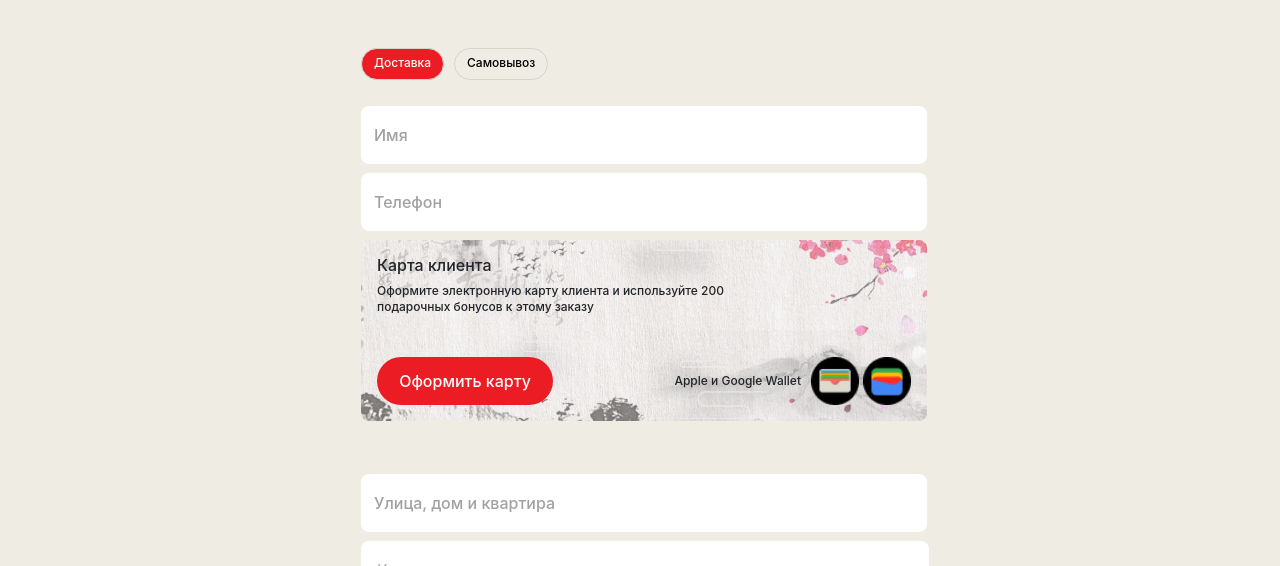
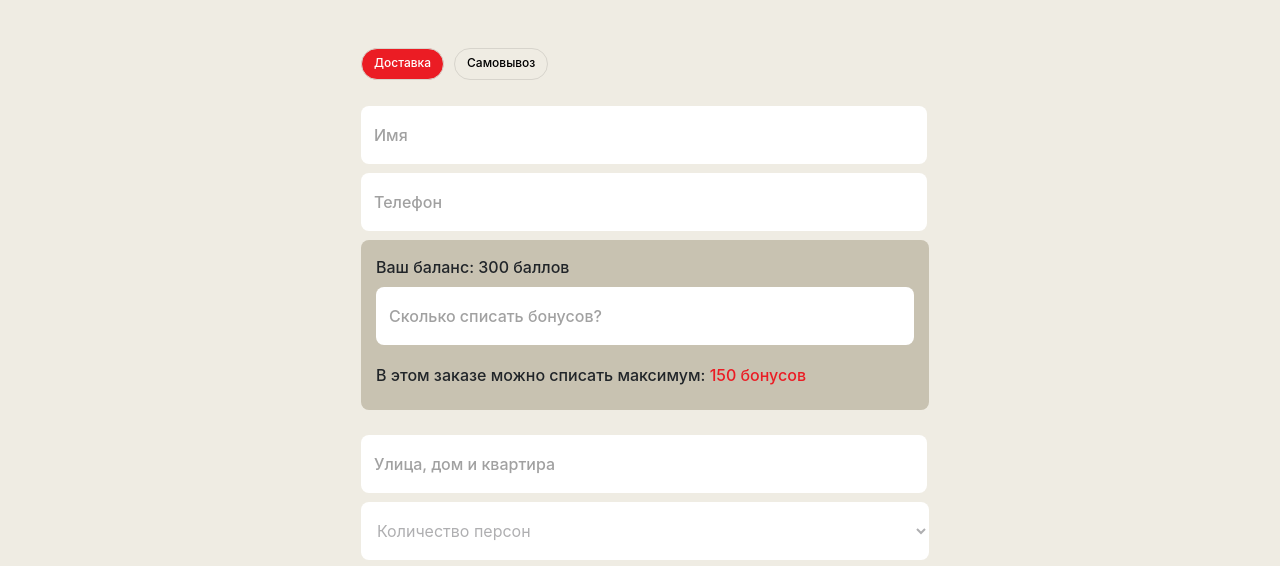
Before and after one commit to AlexKonovalov12/-, a plain HTML site: page order.html in a window 1280 px wide. Shown: the part 188-754 px from the top of the page. Drawn offline with nearby package versions, Linux system fonts and the light colour scheme; a web font is replaced by a local one.

Commit message:
Update order page

```diff
--- a/order.html
+++ b/order.html
@@ -176,33 +176,14 @@
 
 
 
-                                <div class="row p-0 m-0 mb-48 ">
-                                    <div
-                                        class="col d-flex flex-column justify-content-between cart-client-card p-0 m-0">
-                                        <div>
-                                            <h5 class="card-cart-discount-title">Карта клиента</h5>
-                                            <p class="card-cart-discount-text">Оформите электронную карту клиента и
-                                                используйте 200 <br class="d-none d-lg-inline"> подарочных бонусов к
-                                                этому
-                                                заказу</p>
-                                        </div>
-                                        <div class="row p-0 m-0">
-                                            <div class="col p-0 m-0">
-                                                <a href="register.html" class="card-cart-discount-button">
-                                                    Оформить карту
-                                                </a>
-                                            </div>
-                                            <div class="col d-flex justify-content-end p-0 m-0 align-items-center">
-                                                <p class="m-0 p-0 d-none d-lg-inline mr-8 card-cart-discount-text">
-                                                    Apple и
-                                                    Google Wallet</p>
-                                                <img src="images/discount1.png" alt=""
-                                                    class="h-48 img-fluid discount-img mr-4">
-                                                <img src="images/discount2.png" alt=""
-                                                    class="h-48 img-fluid discount-img">
-                                            </div>
-                                        </div>
+                                <div class="row m-0 bonus_card">
+                                   <p>Ваш баланс: 300 баллов</p>
+                                    <div class="form-floating">
+                                        <input class="form-control cart-input mb-8" type="text" name="bonus" placeholder="бонус" id="bonus">
+                                        <label for="username">Сколько списать бонусов?</label>
+                                        <small></small>
                                     </div>
+                                    <p>В этом заказе можно списать максимум: <span>150 бонусов</span></p>
                                 </div>
                                 <div class="form-floating">
                                     <input class="form-control cart-input mb-8" type="text" name="address"
--- a/styles/style.css
+++ b/styles/style.css
@@ -1621,7 +1621,7 @@ nav a:hover {
 
     &:hover {
         background: #EB1C24;
-            color: #ffffff;
+        color: #ffffff;
     }
 }
 
@@ -2216,8 +2216,30 @@ p.last_order_product_quantity {
     text-decoration: none;
     color: #eb1c23bd;
     font-size: 30px;
+
     &:hover {
         color: #EB1C24;
+    }
+}
+
+.bonus_card {
+    height: 170px;
+    border-radius: 8px;
+    background: #C8C2B1;
+    width: 568px;
+    padding: 15px;
+    margin-bottom: 25px;
+
+    & p {
+        font-family: 'SF Pro Text';
+        font-weight: 500;
+        font-size: 16px;
+        margin: 0;
+    }
+
+    & span {
+        color: #EB1C24;
+
     }
 }
 
@@ -2516,6 +2538,10 @@ p.last_order_product_quantity {
         width: 100%;
     }
 
+    .ml-50 {
+        margin-left: 0px;
+    }
+
     .ml-62 {
         margin-left: 0;
     }
```
